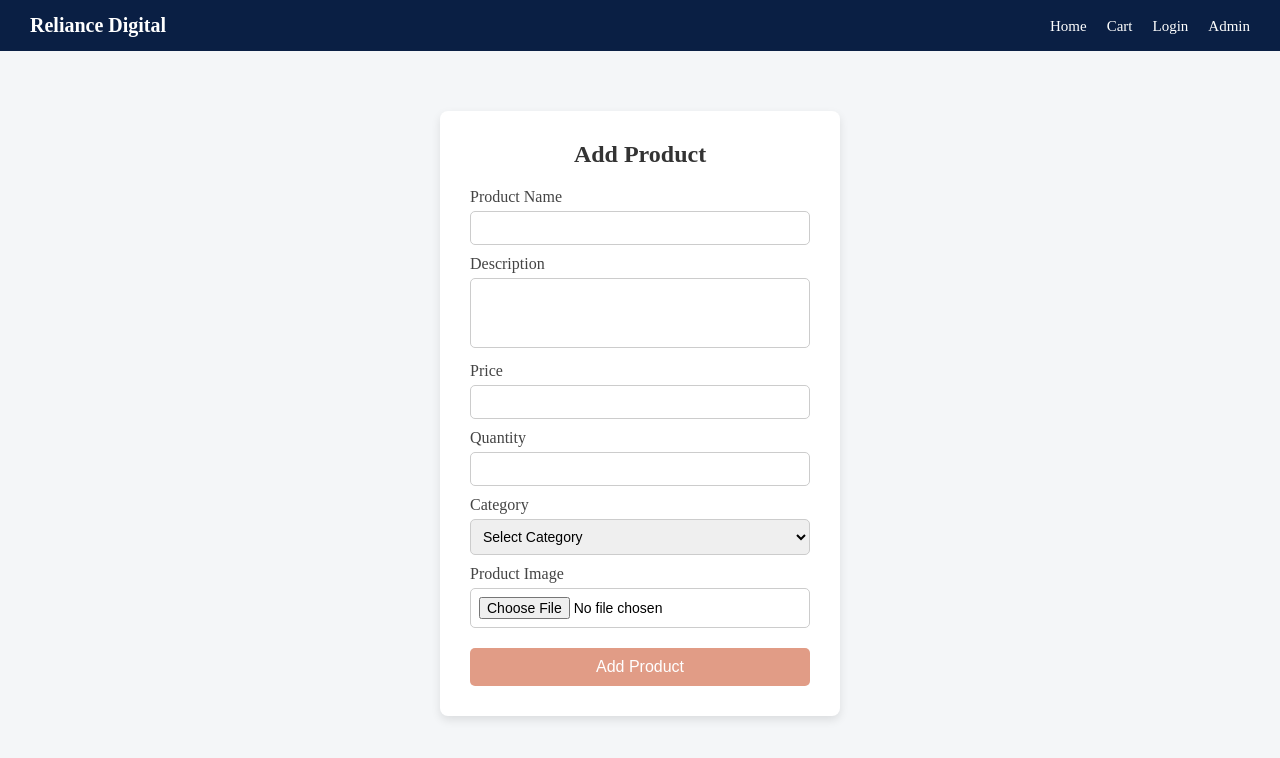
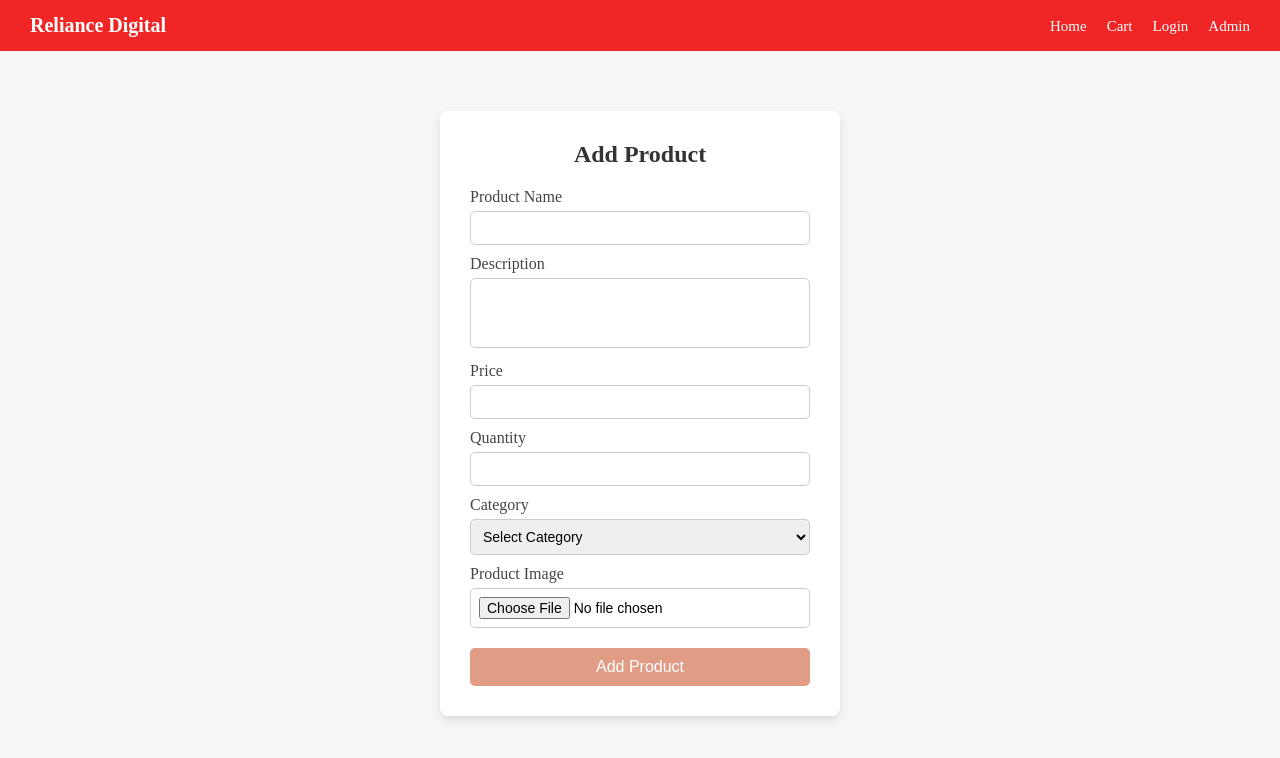
Before and after one commit to priyalouis15/my-react-app, a React (Vite) app: page /add-product in a window 1280 px wide. Shown: the top 758 px of the page. Built offline with nearby package versions, Linux system fonts and the light colour scheme; the HTML template or start-up script is replaced by a standard one.

Commit message:
Updated backend API and fixes

```diff
--- a/src/components/SimpleNavbar.css
+++ b/src/components/SimpleNavbar.css
@@ -3,7 +3,7 @@
   justify-content: space-between;
   align-items: center;
   padding: 14px 30px;
-  background: #0a1f44;
+  background: #f02525;
   color: white;
 }
 
```
